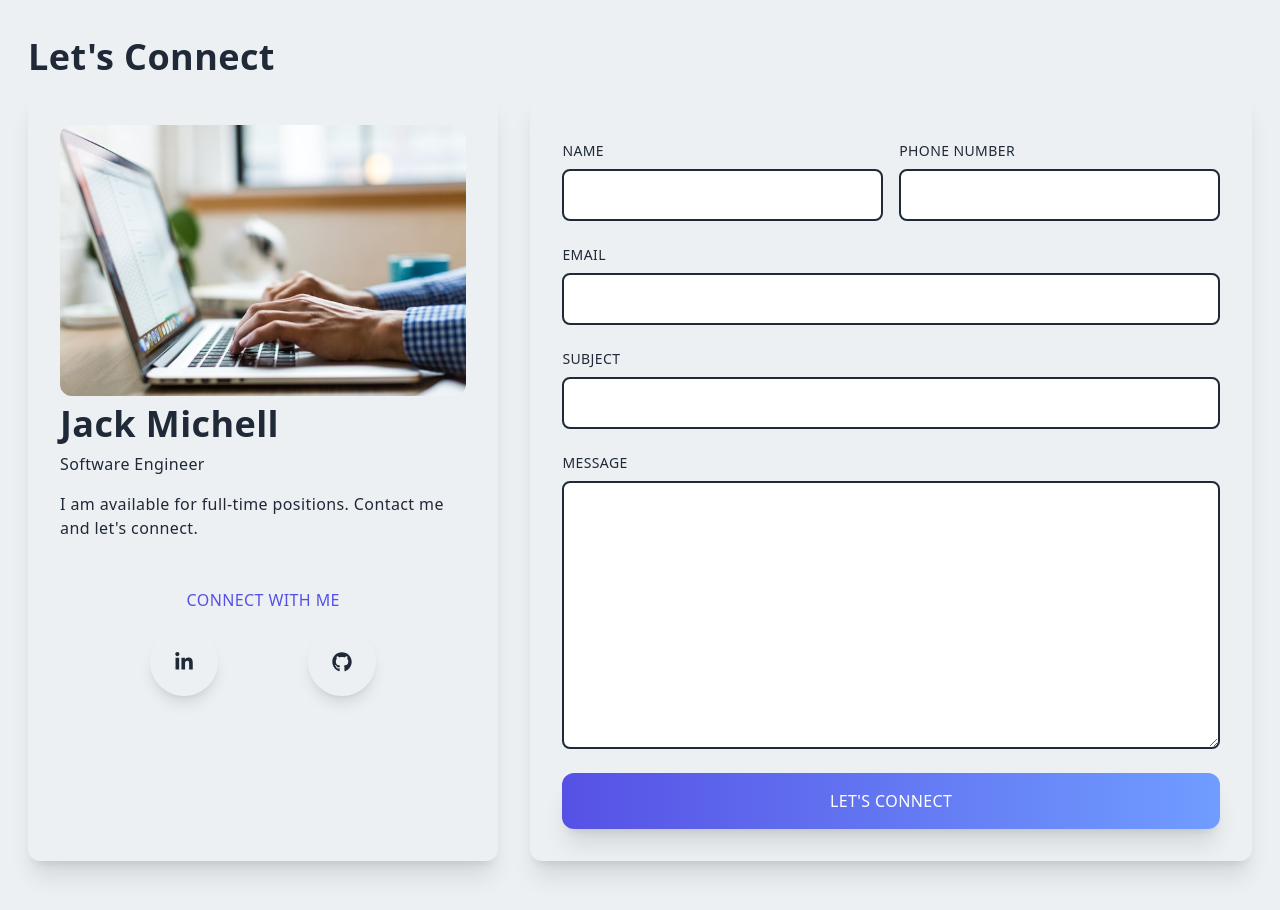
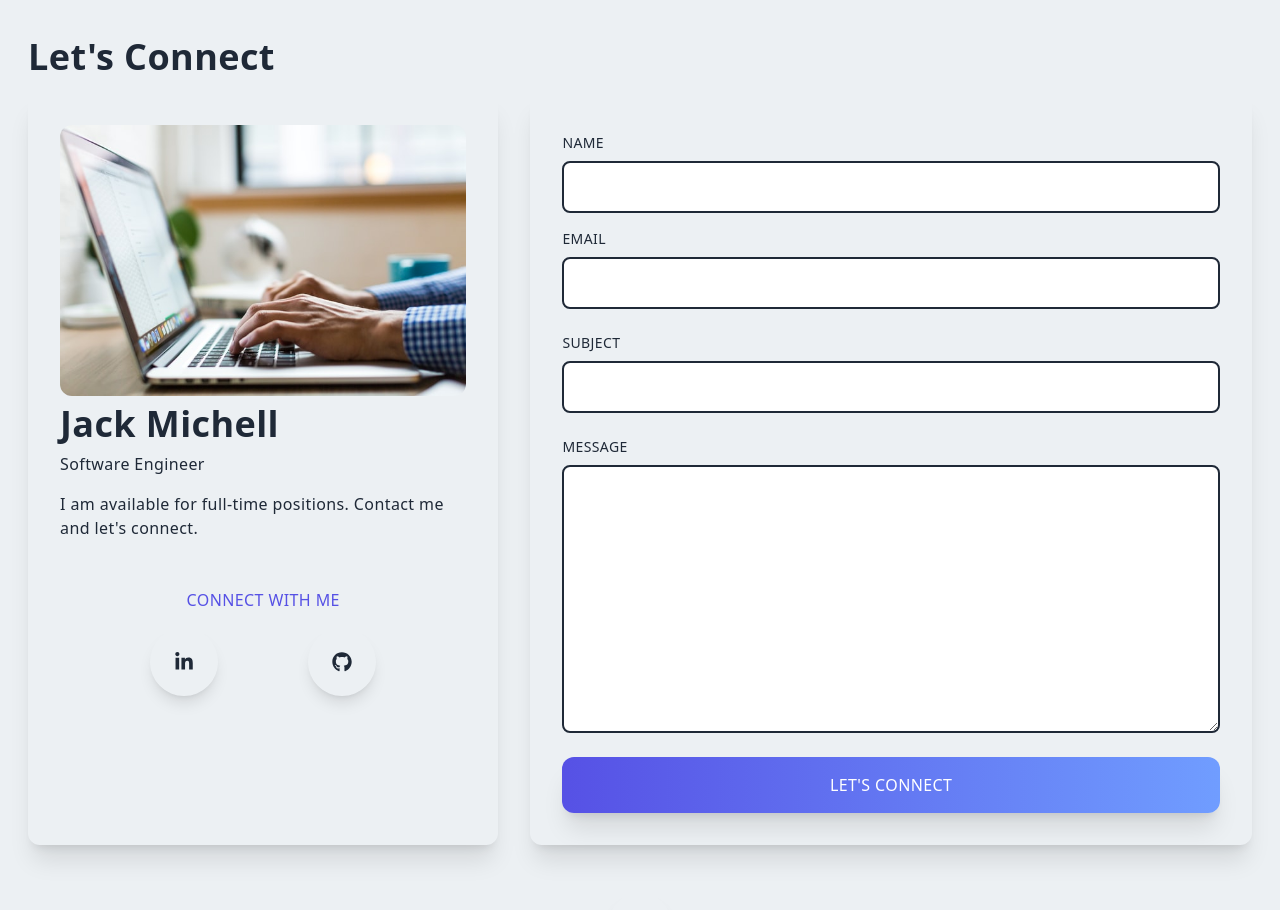
Before and after one commit to MrJack2x/jackm-portfolio, a React (Vite) app: page / in a window 1280 px wide. Shown: the part 2503-3413 px from the top of the page. Built offline with nearby package versions, Linux system fonts and the light colour scheme.

Commit message:
feat: added a way to send emails via contact form

```diff
--- a/package.json
+++ b/package.json
@@ -10,6 +10,10 @@
     "preview": "vite preview"
   },
   "dependencies": {
+    "cors": "^2.8.5",
+    "express": "^4.18.2",
+    "nodemailer": "^6.9.7",
+    "nodemon": "^3.0.2",
     "react": "^18.2.0",
     "react-dom": "^18.2.0",
     "react-icons": "^4.12.0",
--- a/src/components/Contact.jsx
+++ b/src/components/Contact.jsx
@@ -1,9 +1,45 @@
+import { useState } from "react";
 import { Link } from "react-scroll";
 import ContactImg from "../assets/contact.jpg";
 import { FaLinkedinIn, FaGithub } from "react-icons/fa";
 import { HiOutlineChevronDoubleUp } from "react-icons/hi";
 
 export default function Contact() {
+  const [formData, setFormData] = useState({
+    name: "",
+    email: "",
+    subject: "",
+    message: "",
+  });
+
+  function handleChange(event) {
+    setFormData({ ...formData, [event.target.name]: event.target.value });
+  }
+
+  async function handleSubmit(event) {
+    event.preventDefault();
+    try {
+      const response = await fetch("/api/sendEmail", {
+        method: "POST",
+        headers: {
+          "Content-Type": "application/json",
+        },
+        body: JSON.stringify({
+          email: formData.email,
+          subject: formData.subject,
+          message: formData.message,
+        }),
+      });
+      if (response.ok) {
+        console.log("Email sent successfully!");
+      } else {
+        console.log("Email failed to send.");
+      }
+    } catch (error) {
+      console.error("An unexpected error occurred:", error.message);
+    }
+  }
+
   return (
     <div name="contact" className="w-full lg:h-screen ">
       <div className="max-w-[1240px] m-auto px-2 py-16 w-full">
@@ -60,26 +96,16 @@ export default function Contact() {
           {/* right */}
           <div className="col-span-3 w-full h-auto shadow-xl shadow-gray-400 rounded-xl lg:p-4">
             <div className="p-4">
-              <form action="">
-                <div className="grid md:grid-cols-2 gap-4 w-full py-2">
+              <form onSubmit={handleSubmit}>
                 <div className="flex flex-col">
                   <label className="uppercase text-sm py-2">Name</label>
                   <input
                     className="border-2 rounded-lg p-3 flex border-gray-300"
                     type="text"
                     name="name"
+                    value={formData.name}
+                    onChange={handleChange}
                   />
-                  </div>
-                  <div className="flex flex-col">
-                    <label className="uppercase text-sm py-2">
-                      Phone Number
-                    </label>
-                    <input
-                      className="border-2 rounded-lg p-3 flex border-gray-300"
-                      type="text"
-                      name="phone"
-                    />
-                  </div>
                 </div>
                 <div className="flex flex-col py-2">
                   <label className="uppercase text-sm py-2">Email</label>
@@ -87,6 +113,8 @@ export default function Contact() {
                     className="border-2 rounded-lg p-3 flex border-gray-300"
                     type="email"
                     name="email"
+                    value={formData.email}
+                    onChange={handleChange}
                   />
                 </div>
                 <div className="flex flex-col py-2">
@@ -95,6 +123,8 @@ export default function Contact() {
                     className="border-2 rounded-lg p-3 flex border-gray-300"
                     type="text"
                     name="subject"
+                    value={formData.subject}
+                    onChange={handleChange}
                   />
                 </div>
                 <div className="flex flex-col py-2">
@@ -103,6 +133,8 @@ export default function Contact() {
                     className="border-2 rounded-lg p-3 border-gray-300"
                     rows="10"
                     name="message"
+                    value={formData.message}
+                    onChange={handleChange}
                   ></textarea>
                 </div>
                 <button className="w-full shadow-gray-400 text-[#fff] p-4 text-gray-100 mt-4">
```
Also changed, not shown: api/sendEmail.js (added, +37 -0 lines), 2 other files (tests, documents, lock files or other folders). Lines whose indentation alone changed are shown as unchanged.
